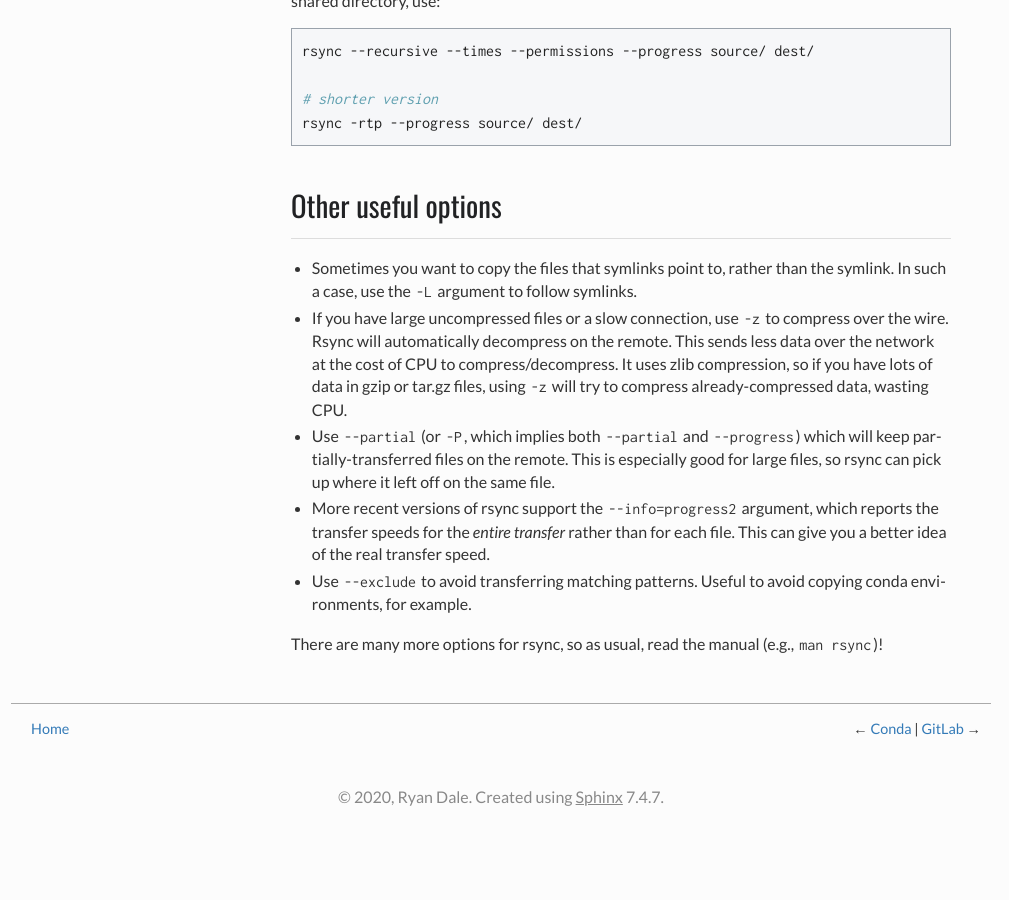
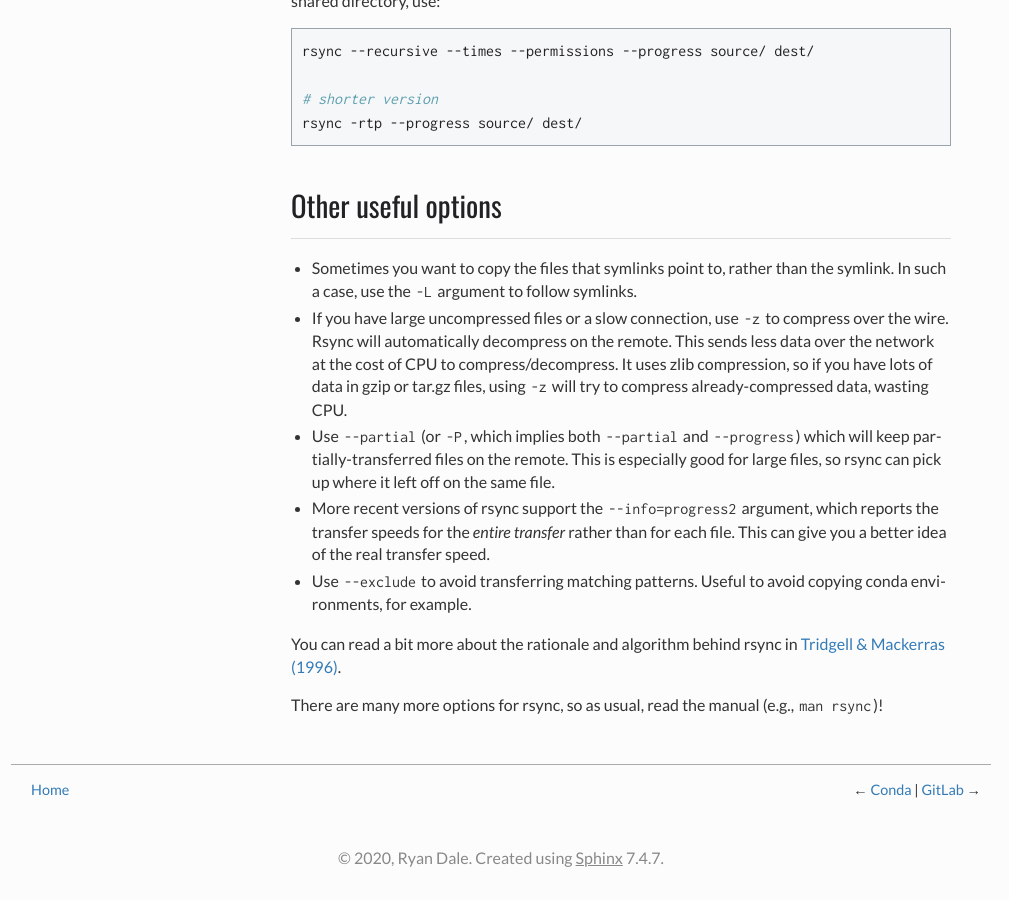
Before and after one commit to NICHD-BSPC/training, a Sphinx documentation site: the page built from source/rsync.rst, in a window 1280 px wide and 900 px high, scrolled down 1655 px. Shown: the whole window, without its empty margins (139-1148 px from the left). Built offline with Sphinx 7.4.7, drawn with Linux system fonts in a browser that asks for light colours; before the commit the page ends 2494 px from its top, so only the background shows below that.

Commit message:
add link to rsync paper (#20)

```diff
--- a/source/rsync.rst
+++ b/source/rsync.rst
@@ -119,5 +119,9 @@ Other useful options
 - Use ``--exclude`` to avoid transferring matching patterns. Useful to avoid
   copying conda environments, for example.
 
+You can read a bit more about the rationale and algorithm behind rsync in
+`Tridgell & Mackerras (1996)
+<https://www.andrew.cmu.edu/course/15-749/READINGS/required/cas/tridgell96.pdf>`__.
+
 There are many more options for rsync, so as usual, read the manual (e.g.,
 ``man rsync``)!
```
